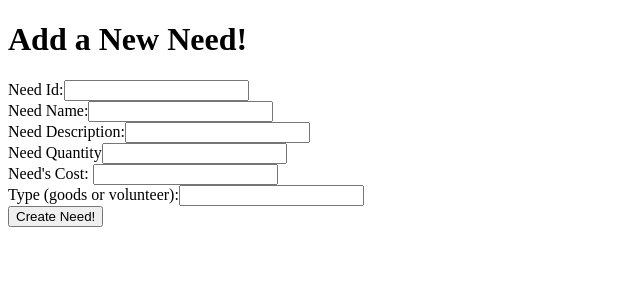
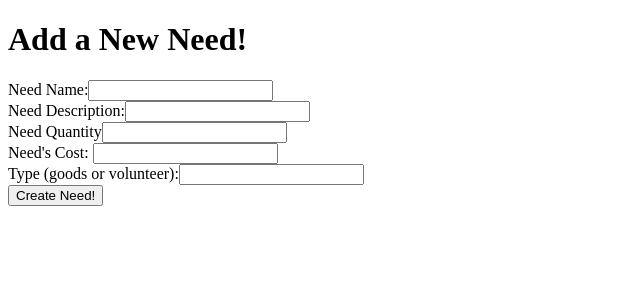
Before and after one commit to mjd3502/SWEN-261-Final-Project, an Angular app in the folder ufund-ui/ufund/: page /admin-create-need in a window 1280 px wide. Shown: the top 300 px of the page, without its empty margins (0-640 px from the left). Built offline with nearby package versions, Linux system fonts and the light colour scheme.

Commit message:
Changed CupBoardFileDAO, id is no longer needed for creating a need

```diff
--- a/ufund-ui/ufund/src/app/add-need/add-need.component.html
+++ b/ufund-ui/ufund/src/app/add-need/add-need.component.html
@@ -24,11 +24,6 @@
 
     <form class="form-container"  (ngSubmit)="onSubmit()">
 
-        <div class="formGroup">
-            <label>Need Id:</label>
-            <input type="text" class="form-input" id="id"
-            [(ngModel)] = "Need.id" name="id">
-        </div>
 
         <div class="formGroup">
             <label>Need Name:</label>
```
Also changed, not shown: 2 other files (tests, documents, lock files or other folders).
